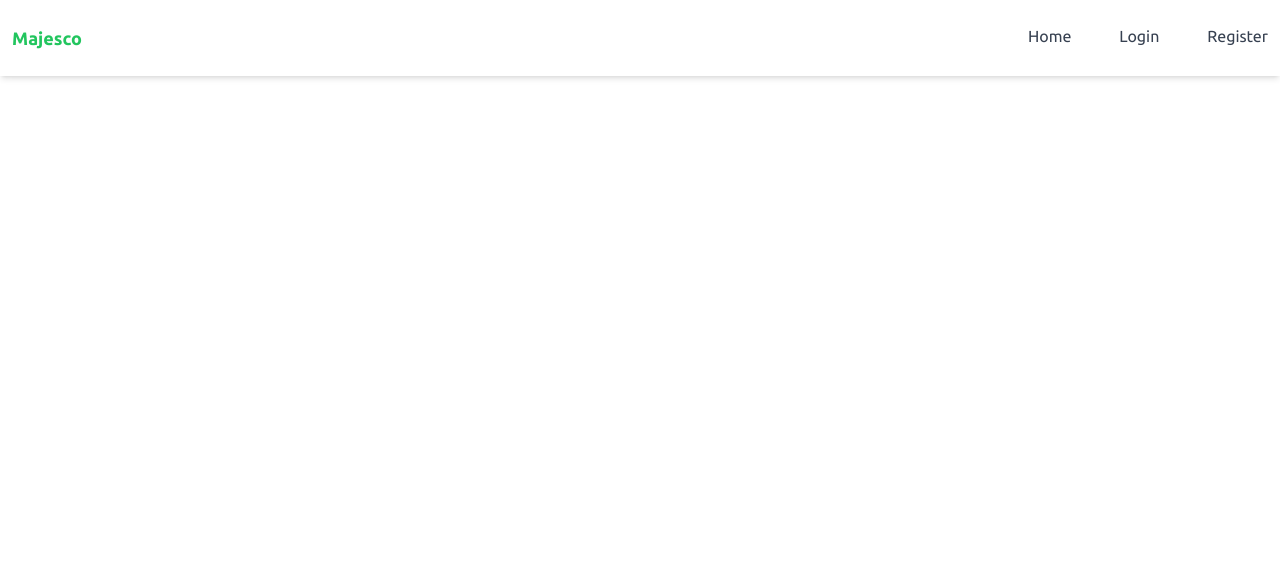
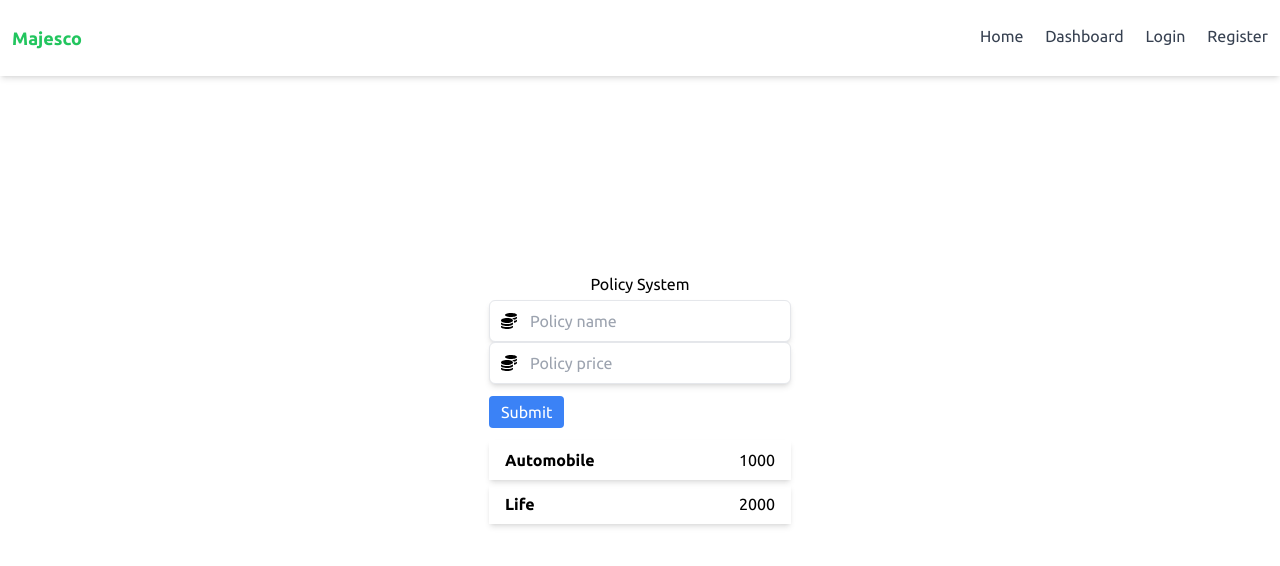
Before and after one commit to Vincexx/insurance-pas, a React (Create React App) app: page /dashboard in a window 1280 px wide. Shown: the top 566 px of the page. Built offline with nearby package versions, Linux system fonts and the light colour scheme; the HTML template or start-up script is replaced by a standard one.

Commit message:
optimize code

```diff
--- a/src/App.js
+++ b/src/App.js
@@ -3,6 +3,7 @@ import Login from "./pages/Login";
 import { BrowserRouter, Route, Routes } from "react-router-dom";
 import Register from "./pages/Register";
 import Index from "./pages/Index";
+import Dashboard from "./pages/Dashboard";
 
 function App() {
   return (
@@ -14,6 +15,7 @@ function App() {
             <Route path="/" element={<Index />}></Route>
             <Route path="/login" element={<Login />}></Route>
             <Route path="/register" element={<Register />}></Route>
+            <Route path="/dashboard" element={<Dashboard />}></Route>
           </Routes>
         </div>
       </BrowserRouter>
--- a/src/components/Header.jsx
+++ b/src/components/Header.jsx
@@ -10,9 +10,12 @@ const Header = () => {
           <p className="font-extrabold text-green-500 text-lg">Majesco</p>
         </div>
 
-        <ul className="text-gray-700 flex justify-between w-60">
+        <ul className="text-gray-700 flex justify-between w-72">
           <Link to={"/"}>
             <li>Home</li>
+          </Link>
+          <Link to={"/dashboard"}>
+            <li>Dashboard</li>
           </Link>
           <Link to={"/login"}>
             <li>Login</li>
--- a/src/components/TextBox.jsx
+++ b/src/components/TextBox.jsx
@@ -1,7 +1,14 @@
-import React from "react";
+import React, { useEffect, useRef, useState } from "react";
 import PropTypes from "prop-types";
 
-const TextBox = ({ type = "text", placeholder, icon }) => {
+const TextBox = ({
+  type = "text",
+  placeholder,
+  icon,
+  handleChange,
+  field,
+  value,
+}) => {
   return (
     <div className="relative flex items-center focus-within:text-gray-600">
       {icon}
@@ -9,6 +16,9 @@ const TextBox = ({ type = "text", placeholder, icon }) => {
         type={type}
         className="border py-2 pr-3 pl-10 rounded-md shadow-md w-full focus:outline-none"
         placeholder={placeholder}
+        name={field}
+        onChange={handleChange}
+        value={value}
       />
     </div>
   );
--- /dev/null
+++ b/src/pages/Dashboard.jsx
@@ -0,0 +1,74 @@
+import React, { useEffect, useRef, useState } from "react";
+import { FaCoffee, FaCoins } from "react-icons/fa";
+import { useDispatch, useSelector } from "react-redux";
+import TextBox from "../components/TextBox";
+import { policyActions } from "../store/policy-slice";
+
+const Dashboard = () => {
+  const dispatch = useDispatch();
+  const listPolicies = useSelector((state) => state.policy.policies);
+  const [policy, setPolicy] = useState({ name: "", price: "" });
+
+  const handleChange = (e) => {
+    const { name, value } = e.target;
+    console.log(name);
+    setPolicy({ ...policy, [name]: value });
+  };
+
+  const storePolicy = (e) => {
+    e.preventDefault();
+    dispatch(policyActions.store(policy));
+    reset();
+  };
+
+  const reset = () => {
+    setPolicy({ name: "", price: "" });
+  };
+
+  return (
+    <div className="h-screen flex items-center justify-center">
+      <div className="text-center">
+        <h1>Policy System</h1>
+
+        <form className="my-1" onSubmit={(e) => storePolicy(e)}>
+          <TextBox
+            placeholder={"Policy name"}
+            icon={<FaCoins className="absolute ml-3" />}
+            handleChange={handleChange}
+            field="name"
+            value={policy.name}
+          />
+          <TextBox
+            placeholder={"Policy price"}
+            icon={<FaCoins className="absolute ml-3" />}
+            handleChange={handleChange}
+            field="price"
+            value={policy.price}
+          />
+          <div className="text-left my-3">
+            <button
+              type="submit"
+              className="py-1 px-3 bg-blue-500 text-white rounded"
+            >
+              Submit
+            </button>
+          </div>
+        </form>
+
+        <ul>
+          {listPolicies.map((item, id) => (
+            <li
+              key={id}
+              className="flex justify-between shadow-md py-2 px-4 mb-1"
+            >
+              <h1 className="font-bold">{item.name}</h1>
+              <p>{item.price}</p>
+            </li>
+          ))}
+        </ul>
+      </div>
+    </div>
+  );
+};
+
+export default Dashboard;
--- a/src/pages/Register.jsx
+++ b/src/pages/Register.jsx
@@ -1,17 +1,26 @@
-import React, { useEffect } from "react";
+import React from "react";
 import { FaUser, FaLock, FaEnvelope } from "react-icons/fa";
 import TextBox from "../components/TextBox";
 import { Link } from "react-router-dom";
 import { useDispatch } from "react-redux";
+import { authActions } from "../store/auth-slice";
 import axios from "axios";
-import { authActions } from "../store/auth-slice";
 
 const Register = () => {
   const dispatch = useDispatch();
 
-  const register = (e) => {
+  const register = async (e) => {
     e.preventDefault();
-    dispatch(authActions.register({ name: "Charles", age: 12 }));
+    await axios
+      .post(`http://localhost:8080/api/users`, {
+        name: "Jerald",
+        userName: "Aljay",
+        password: "aljay123",
+      })
+      .then((res) => {
+        console.log(res.data);
+      })
+      .catch((err) => console.log(err));
   };
 
   return (
--- a/src/store/index.js
+++ b/src/store/index.js
@@ -1,9 +1,11 @@
 import { configureStore } from "@reduxjs/toolkit";
 import authSlice from "./auth-slice";
+import policySlice from "./policy-slice";
 
 const store = configureStore({
   reducer: {
     auth: authSlice.reducer,
+    policy: policySlice.reducer,
   },
 });
 
--- /dev/null
+++ b/src/store/policy-slice.js
@@ -0,0 +1,23 @@
+import { createSlice } from "@reduxjs/toolkit";
+
+const policySlice = createSlice({
+  name: "policy",
+  initialState: {
+    policy: {},
+    policies: [
+      { name: "Automobile", price: 1000 },
+      { name: "Life", price: 2000 },
+    ],
+  },
+  reducers: {
+    store(state, action) {
+      console.log("store policy");
+      console.log(action.payload);
+      state.policies.push(action.payload);
+    },
+  },
+});
+
+export const policyActions = policySlice.actions;
+
+export default policySlice;
```
